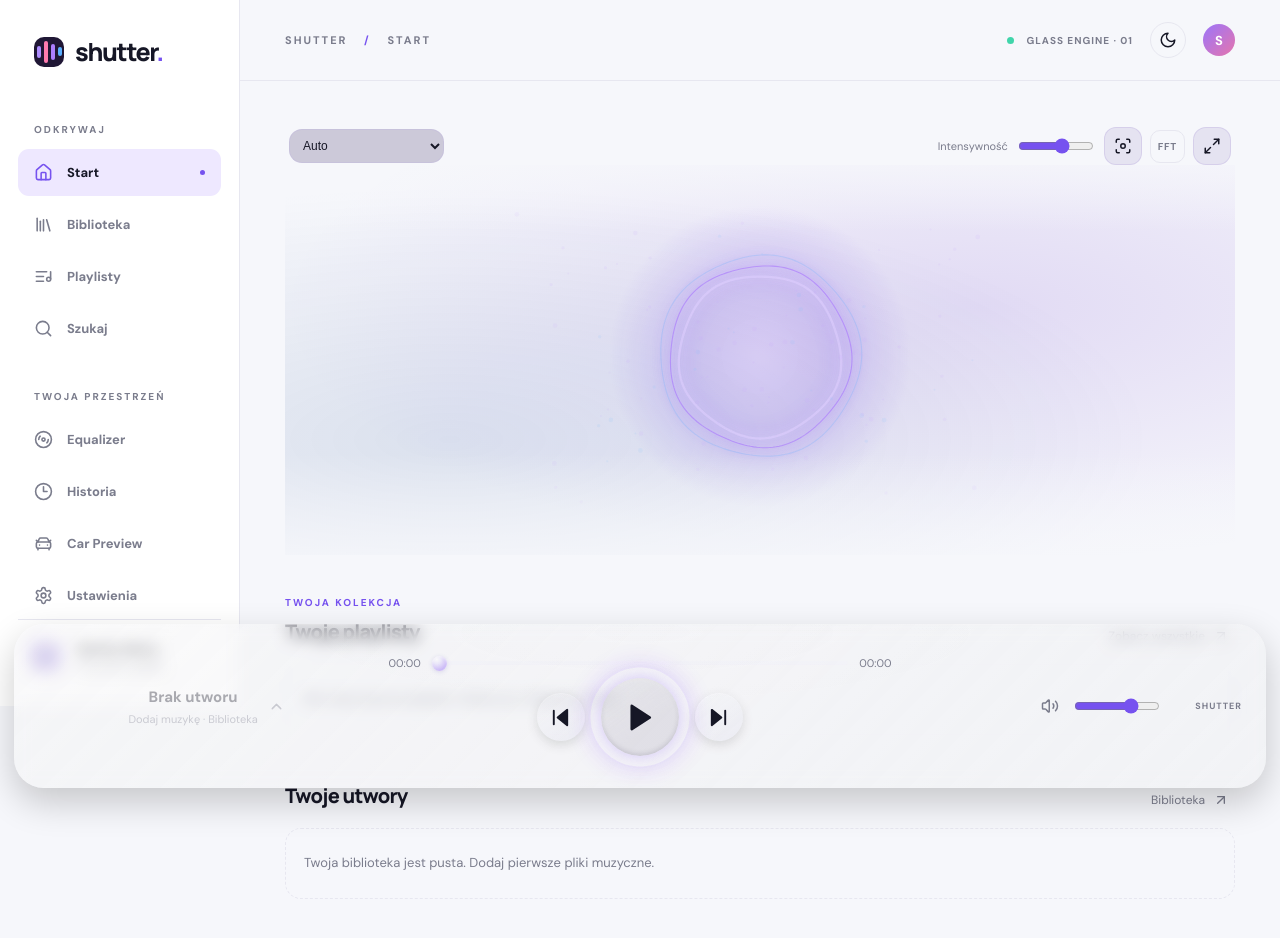
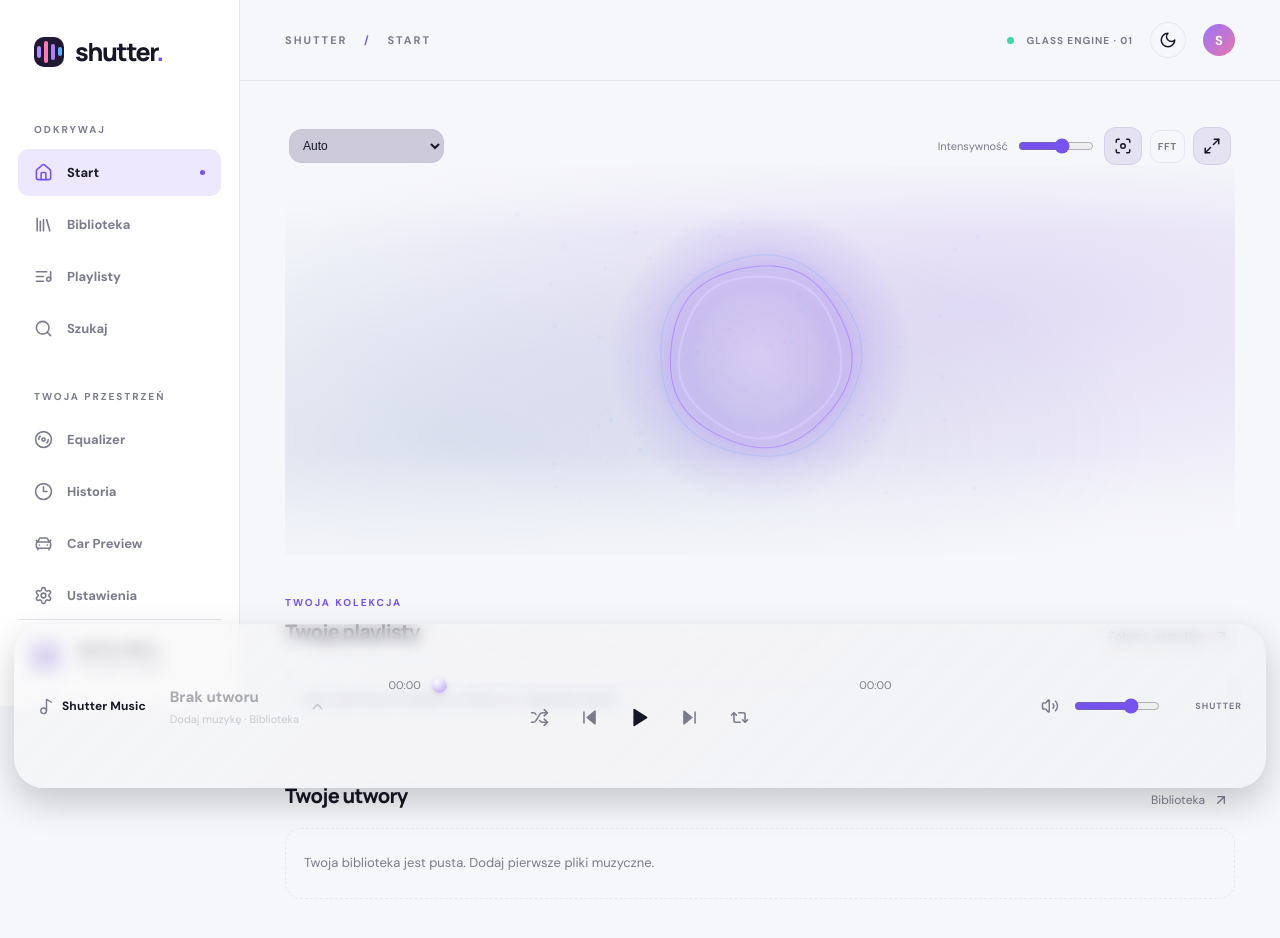
Before and after one commit to trciesielski/Shutter, a React (Vite) app: page / in a window 1280 px wide. Shown: the top 938 px of the page. Built offline with nearby package versions, Linux system fonts and the light colour scheme.

Commit message:
feat: add flat Shutter Music player controls

```diff
--- a/src/glass/player-glass.css
+++ b/src/glass/player-glass.css
@@ -569,3 +569,85 @@
  .library-track-menu-trigger{flex-basis:24px;width:24px}
  .library-track-share-status{right:4px;bottom:-24px;max-width:calc(100vw - 28px);overflow:hidden;text-overflow:ellipsis}
 }
+
+/* PLAYER V9 — Shutter Music lockup and flat transport matching the compact reference. */
+.shutter-glass .player-bar-v5 .player-identity{
+ display:flex!important;
+ align-items:center;
+ justify-content:flex-start!important;
+ gap:12px;
+ min-width:0;
+ text-align:left!important;
+ overflow:hidden;
+}
+.shutter-glass .player-bar-v5 .player-brand-lockup{
+ display:flex;
+ align-items:center;
+ gap:7px;
+ flex:0 0 auto;
+ color:var(--text);
+ white-space:nowrap;
+}
+.shutter-glass .player-bar-v5 .player-brand-lockup strong{
+ font-size:12px;
+ font-weight:800;
+ letter-spacing:.01em;
+}
+.shutter-glass .player-bar-v5 .player-brand-lockup svg{color:var(--muted);flex:0 0 auto}
+.shutter-glass .player-bar-v5 .player-identity .player-song-expand{
+ min-width:0;
+ flex:1 1 auto;
+ justify-content:flex-start!important;
+ text-align:left!important;
+ padding-left:0;
+}
+.shutter-glass .player-bar-v5 .player-controls button.flat-transport-control:not(:disabled){
+ display:grid;
+ place-items:center;
+ flex:0 0 34px;
+ width:34px;
+ height:34px;
+ padding:0;
+ border:0;
+ border-radius:0;
+ background:transparent!important;
+ box-shadow:none!important;
+ color:var(--muted);
+}
+.shutter-glass .player-bar-v5 .player-controls button.flat-transport-control:hover,
+.shutter-glass .player-bar-v5 .player-controls button.flat-transport-control:focus-visible{
+ color:var(--text);
+ background:transparent!important;
+}
+.shutter-glass .player-bar-v5 .player-controls button.flat-transport-control.is-selected{color:var(--text)}
+.shutter-glass .player-bar-v5 .player-controls button.flat-transport-control.play-button:not(:disabled){
+ flex-basis:34px;
+ width:34px;
+ height:34px;
+ border-radius:0;
+ background:transparent!important;
+ box-shadow:none!important;
+ color:var(--text)!important;
+}
+.shutter-glass .player-bar-v5 .player-controls button.flat-transport-control.play-button.is-playing:not(:disabled){
+ background:transparent!important;
+ box-shadow:none!important;
+ color:var(--text)!important;
+}
+.shutter-glass .player-bar-v5 .player-controls button.flat-transport-control.play-button::before{display:none!important}
+.shutter-glass .player-bar-v5 .player-controls button.flat-transport-control svg{width:19px;height:19px}
+.shutter-glass .player-bar-v5 .player-controls button.flat-transport-control.play-button svg{width:21px;height:21px}
+@media(max-width:650px){
+ .shutter-glass .player-bar-v5 .player-brand-lockup strong{font-size:11px}
+ .shutter-glass .player-bar-v5 .player-controls{gap:12px}
+ .shutter-glass .player-bar-v5 .player-controls button.flat-transport-control:not(:disabled),
+ .shutter-glass .player-bar-v5 .player-controls button.flat-transport-control.play-button:not(:disabled){
+  flex-basis:30px;width:30px;height:30px;
+ }
+ .shutter-glass .player-bar-v5 .player-controls button.flat-transport-control svg{width:17px;height:17px}
+}
+@media(max-width:355px){
+ .shutter-glass .player-bar-v5 .player-controls{gap:7px}
+ .shutter-glass .player-bar-v5 .player-brand-lockup{gap:4px}
+ .shutter-glass .player-bar-v5 .player-brand-lockup strong{font-size:10px}
+}
--- a/src/main.jsx
+++ b/src/main.jsx
@@ -89,13 +89,15 @@ function App(){
    {!activeQueue.length&&<div className="player-expanded-empty">Dodaj utwory do playlisty albo biblioteki.</div>}
   </section>}
   <div className="player-bar player-bar-v5">
-   <div className="player-song"><button className="player-song-expand" aria-label={playerExpanded?"Zwiń panel playlisty":"Rozwiń panel playlisty"} aria-expanded={playerExpanded} onClick={()=>{if(song&&!playerExpanded&&matchingPlaylists.length&&(!activePlaylist||!activePlaylist.tracks.includes(song.id)))activatePlaylist(selectedPlayerList);if(song)setPlayerExpanded(v=>!v)}} disabled={!song}><div className="player-song-meta"><strong>{song?.title||'Brak utworu'}</strong><small>{song?.artist||'Dodaj muzykę'} · {song?.album||'Biblioteka'}</small></div><ChevronRight className={playerExpanded?"expanded-chevron":""} size={17}/></button></div>
+   <div className="player-song player-identity"><div className="player-brand-lockup" aria-label="Shutter Music"><Music2 size={17}/><strong>Shutter Music</strong></div><button className="player-song-expand" aria-label={playerExpanded?"Zwiń panel playlisty":"Rozwiń panel playlisty"} aria-expanded={playerExpanded} onClick={()=>{if(song&&!playerExpanded&&matchingPlaylists.length&&(!activePlaylist||!activePlaylist.tracks.includes(song.id)))activatePlaylist(selectedPlayerList);if(song)setPlayerExpanded(v=>!v)}} disabled={!song}><div className="player-song-meta"><strong>{song?.title||'Brak utworu'}</strong><small>{song?.artist||'Dodaj muzykę'} · {song?.album||'Biblioteka'}</small></div><ChevronRight className={playerExpanded?"expanded-chevron":""} size={17}/></button></div>
    <div className="player-middle">
     <div className="progress-line"><span>{formatClock(seekPreview!==null&&totalSeconds>0?totalSeconds*seekPreview/100:currentSeconds)}</span><input type="range" min="0" max="100" step=".1" value={seekPercent} disabled={!song||totalSeconds<=0} onChange={e=>setSeekPreview(Number(e.target.value))} onPointerUp={e=>seekTo(Number(e.currentTarget.value))} onTouchEnd={e=>seekTo(Number(e.currentTarget.value))} onKeyUp={e=>seekTo(Number(e.currentTarget.value))} onBlur={e=>{if(seekPreview!==null)seekTo(Number(e.currentTarget.value))}} aria-label="Pozycja utworu" style={{"--seek-progress":`${seekPercent}%`}}/><span>{formatClock(totalSeconds)}</span></div>
     <div className="player-controls">
-     <button aria-label="Poprzedni" onClick={prev}><SkipBack fill="currentColor"/></button>
-     <button aria-label={activePlaying?'Pauza':'Odtwórz'} className={`play-button ${activePlaying?"is-playing":""}`} onClick={playToggle}>{activePlaying?<span className="pause-audio-pulse" aria-hidden="true"><span/><span/></span>:<Play fill="currentColor"/>}</button>
-     <button aria-label="Następny" onClick={next}><SkipForward fill="currentColor"/></button>
+     <button type="button" className="flat-transport-control" aria-label="Losowo" aria-pressed={audio.shuffle} onClick={audio.toggleShuffle}><Shuffle size={19}/></button>
+     <button type="button" className="flat-transport-control" aria-label="Poprzedni" onClick={prev}><SkipBack fill="currentColor"/></button>
+     <button type="button" aria-label={activePlaying?'Pauza':'Odtwórz'} className={`flat-transport-control play-button ${activePlaying?"is-playing":""}`} onClick={playToggle}>{activePlaying?<span className="pause-audio-pulse" aria-hidden="true"><span/><span/></span>:<Play fill="currentColor"/>}</button>
+     <button type="button" className="flat-transport-control" aria-label="Następny" onClick={next}><SkipForward fill="currentColor"/></button>
+     <button type="button" className={`flat-transport-control ${audio.repeat!=='off'?'is-selected':''}`} aria-label={audio.repeat==='one'?'Wyłącz powtarzanie 1':audio.repeat==='all'?'Wyłącz powtarzanie':'Włącz powtarzanie'} aria-pressed={audio.repeat!=='off'} onClick={audio.cycleRepeat}><Repeat2 size={19}/></button>
     </div>
    </div>
    <div className="player-right"><Volume2 size={18}/><input type="range" aria-label="Głośność" value={Math.round(audio.volume*100)} onChange={e=>audio.setGain(Number(e.target.value)/100)}/><span className="quality">SHUTTER</span></div>
```
Also changed, not shown: 2 other files (tests, documents, lock files or other folders).
